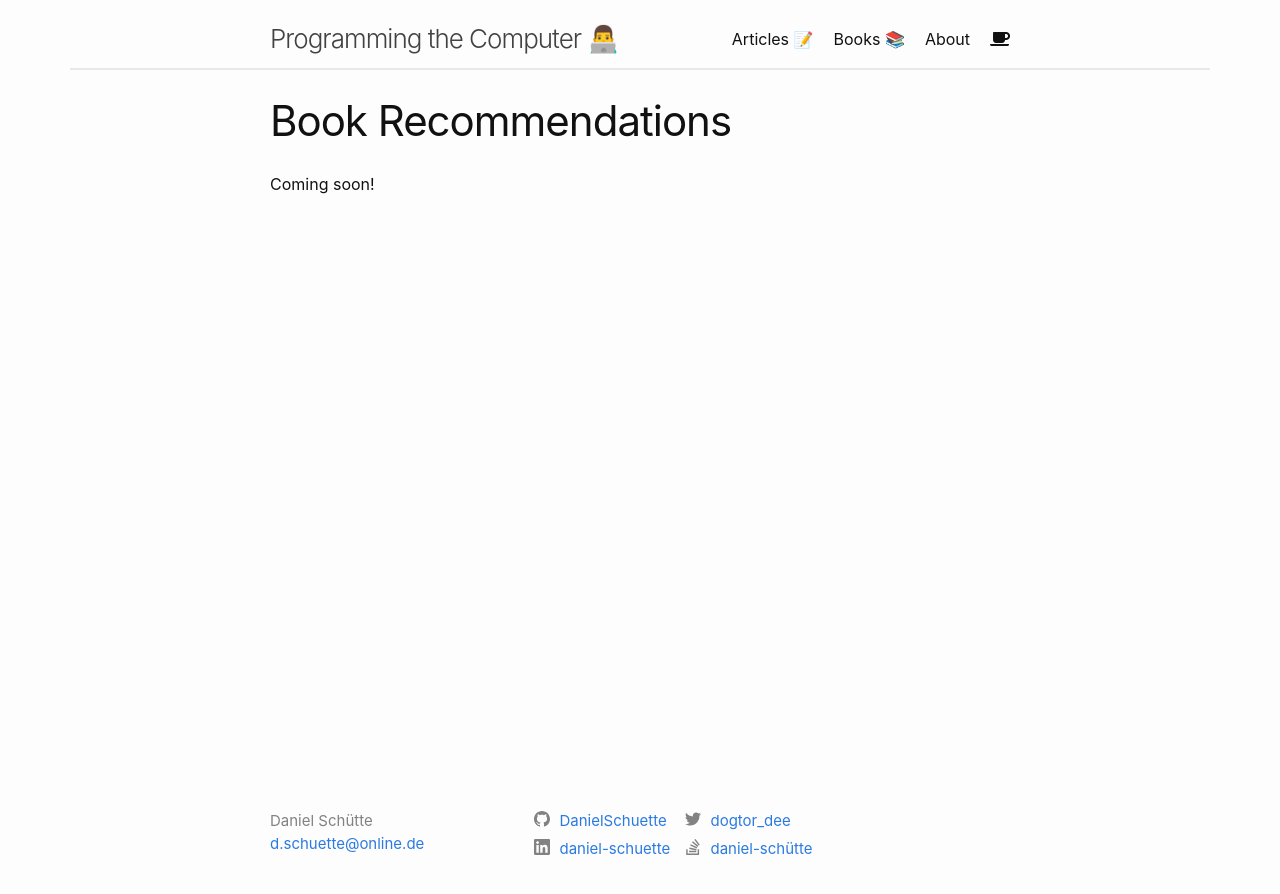
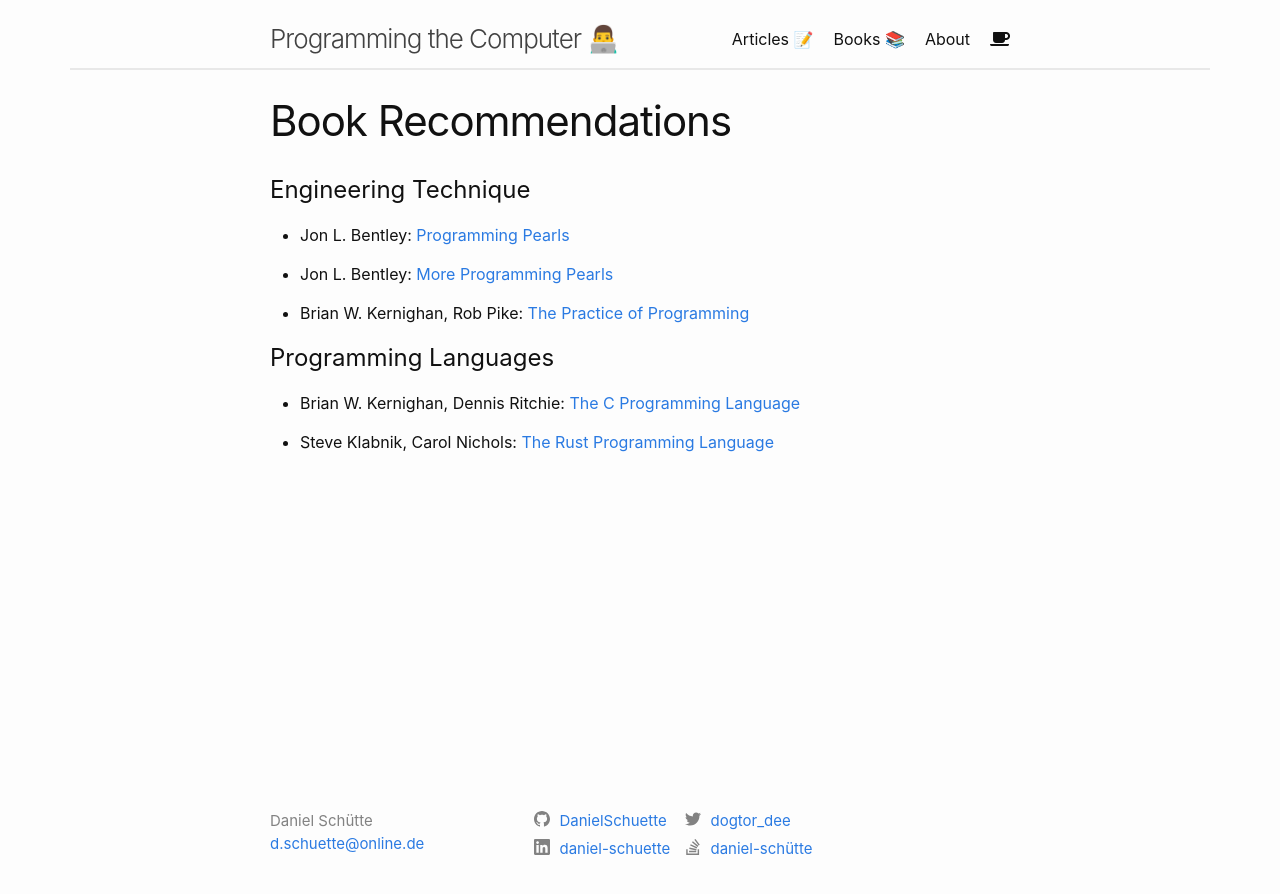
Before and after one commit to DanielSchuette/DanielSchuette.github.io, a Jekyll site: the page built from books.md, in a window 1280 px wide. Shown: the top 894 px of the page. Built offline with Jekyll 4.4.1, drawn with Linux system fonts in a browser that asks for light colours; nearby versions of some CDN libraries; some web fonts are replaced.

Commit message:
update books page

```diff
--- a/books.md
+++ b/books.md
@@ -5,4 +5,17 @@ order: 4
 comments: false
 permalink: /books/
 ---
-Coming soon!
+
+# Engineering Technique
+
+- Jon L. Bentley: [Programming Pearls](https://www.amazon.de/Programming-Pearls-Press-Louis-Bentley/dp/0201103311/ref=sr_1_2?__mk_de_DE=%C3%85M%C3%85%C5%BD%C3%95%C3%91&dchild=1&keywords=programming+pearls&qid=1588104704&sr=8-2)
+
+- Jon L. Bentley: [More Programming Pearls](https://www.amazon.de/More-Programming-Pearls-Confessions-Coder/dp/0201118890/ref=sr_1_2?__mk_de_DE=%C3%85M%C3%85%C5%BD%C3%95%C3%91&dchild=1&keywords=more+programming+pearls&qid=1588104850&sr=8-2)
+
+- Brian W. Kernighan, Rob Pike: [The Practice of Programming](https://www.amazon.de/Practice-Programming-Addison-Wesley-Professional-Computing/dp/020161586X/ref=sr_1_5?__mk_de_DE=%C3%85M%C3%85%C5%BD%C3%95%C3%91&dchild=1&keywords=kernighan&qid=1588104887&sr=8-5)
+
+# Programming Languages
+
+- Brian W. Kernighan, Dennis Ritchie: [The C Programming Language](https://www.amazon.de/Programming-Language-Prentice-Hall-Software/dp/0131103628/ref=sr_1_1?__mk_de_DE=%C3%85M%C3%85%C5%BD%C3%95%C3%91&dchild=1&keywords=c+programming+language&qid=1588105040&sr=8-1)
+
+- Steve Klabnik, Carol Nichols: [The Rust Programming Language](https://www.amazon.de/Rust-Programming-Language-Covers-2018/dp/1718500440/ref=sr_1_1?__mk_de_DE=%C3%85M%C3%85%C5%BD%C3%95%C3%91&crid=1MA7KD5UY8ZX7&dchild=1&keywords=rust+programming+language&qid=1588105108&sprefix=rust+programming%2Caps%2C177&sr=8-1)
```
Also changed, not shown: _posts/2019-08-04-hashing.md (+1 -0 lines).
